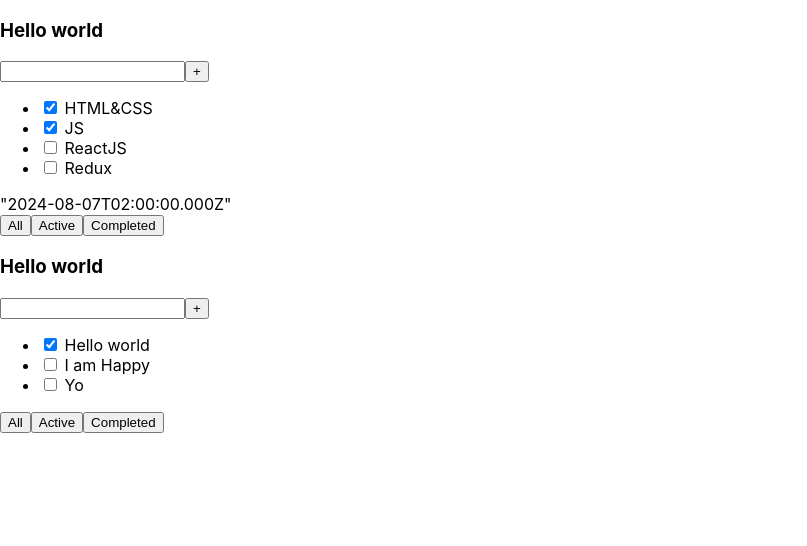
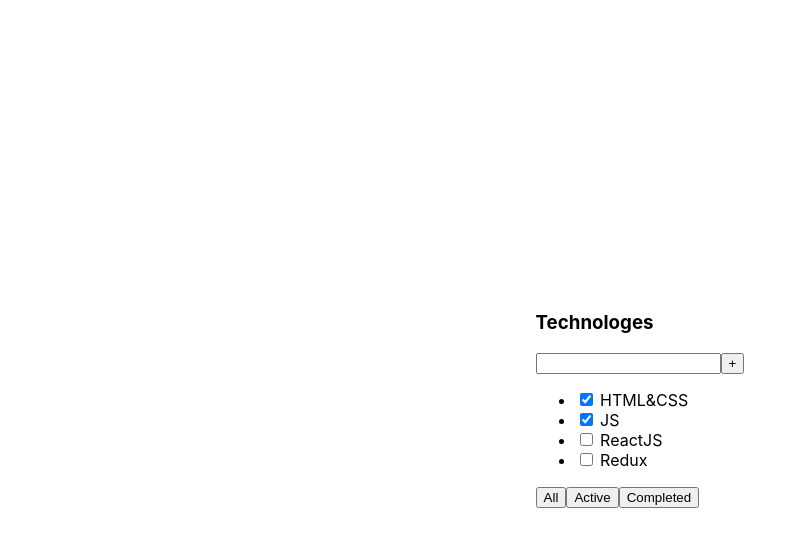
Before and after one commit to tabolo1000/todolists, a React (Create React App) app: page / in a window 1280 px wide. Shown: the top 546 px of the page, without its empty margins (0-807 px from the left). Built offline with nearby package versions, Linux system fonts and the light colour scheme.

Commit message:
create filter for todolist

```diff
--- a/package.json
+++ b/package.json
@@ -10,10 +10,12 @@
     "@types/node": "^16.7.13",
     "@types/react": "^18.0.0",
     "@types/react-dom": "^18.0.0",
+    "@types/styled-components": "^5.1.34",
     "@types/uuid": "^10.0.0",
     "react": "^18.3.1",
     "react-dom": "^18.3.1",
     "react-scripts": "5.0.1",
+    "styled-components": "^6.1.12",
     "typescript": "^4.4.2",
     "uuid": "^10.0.0",
     "web-vitals": "^2.1.0"
--- a/src/App.tsx
+++ b/src/App.tsx
@@ -1,41 +1,68 @@
-import React from 'react';
+import React, { useState } from 'react';
 import './App.css';
-import {v4} from "uuid";
-import {Todolist} from "./Todolist";
+import { v1, v4 } from "uuid";
+import { Todolist } from "./components/todolist/Todolist";
+import { TaskType } from './types/Task';
+import { FilterType } from './types/todolist';
+import styled from 'styled-components';
 
 
-export type TaskType = {
-    id: number,
-    title: string,
-    isDone: boolean,
+type TasksType = {
+    [x: string]: Array<TaskType>
+}
+
+type TodolistType = {
+    id: string;
+    title: string;
+    filter: FilterType
+}
+
+let todolistId = v1()
+
+const initialTasks: TasksType = {
+    [todolistId]: [
+        { id: 1, title: 'HTML&CSS', isDone: true },
+        { id: 2, title: 'JS', isDone: true },
+        { id: 3, title: 'ReactJS', isDone: false },
+        { id: 4, title: 'Redux', isDone: false },
+    ],
+
 }
 
 
+const initialTodolists: Array<TodolistType> = [
+    { id: todolistId, title: "Technologes", filter: "All" }
+]
+
+
 function App() {
-    console.log(crypto.randomUUID())
-    console.log(v4());
+    const [todolists, setTodolist] = useState<Array<TodolistType>>(initialTodolists)
+    const [tasks, setTasks] = useState<TasksType>(initialTasks)
+    const date: Date = new Date();
 
-    const date: Date= new Date();
+    function changeFilter(todolistsId: string, filter: FilterType) {
+        setTodolist(todolists.map((el: TodolistType) => {
+           return (el.id === todolistId) ? { ...el, filter } : el
+        }))
+    }
 
-    const tasks1: TaskType[] = [
-        {id: 1, title: 'HTML&CSS', isDone: true},
-        {id: 2, title: 'JS', isDone: true},
-        {id: 3, title: 'ReactJS', isDone: false},
-        { id: 4, title: 'Redux', isDone: false },
-    ]
 
-    const tasks2: TaskType[] = [
-        {id: 1, title: 'Hello world', isDone: true},
-        {id: 2, title: 'I am Happy', isDone: false},
-        {id: 3, title: 'Yo', isDone: false},
-    ]
+    const listTodolists = todolists.map(el => {
+        return <Todolist id = {el.id} changeFilter = {changeFilter} title={el.title} tasks={tasks[el.id]} filter={el.filter} />
+    })
 
     return (
-        <div>
-            <Todolist title='Hello world' tasks={tasks1} date = {date}/>
-            <Todolist title='Hello world' tasks={tasks2}/>
-        </div>
+        <MainApp>
+            {listTodolists}
+        </MainApp>
     )
 }
 
+const MainApp = styled.div`
+    height: 100vh;
+    display: flex;
+    justify-content: center;
+    align-items: center;
+`
+
 export default App;
--- a/src/Button.tsx
+++ b/src/Button.tsx
@@ -1,11 +1,13 @@
-import React, {FC} from "react";
+import React, { FC } from "react";
+import { FilterType } from "./types/todolist";
 
 type propsType = {
-    title: string
+    title: FilterType
+    onClick: (filter:FilterType) => void
 }
 
-export const Button: FC<propsType> = ({title}) => {
+export const Button: FC<propsType> = ({ title, onClick }) => {
     return (
-        <button>{title}</button>
+        <button onClick={onClick.bind({}, title)}>{title}</button>
     )
 }
--- a/src/Todolist.tsx
+++ /dev/null
@@ -1,37 +0,0 @@
-import React, {FC} from "react";
-import {TaskType} from "./App";
-import {Task} from "./Task";
-import {Button} from "./Button";
-
-type PropsType = {
-    title: string
-    tasks: TaskType[]
-    date?: Date
-}
-export const Todolist: FC<PropsType> = (
-    {
-        title,
-        tasks,
-        date
-    }
-) => {
-    return (
-        <div>
-            <h3>{title}</h3>
-            <div>
-                <input type="text"/>
-                <button>+</button>
-            </div>
-            <ul>
-                {tasks.map((task: TaskType) => <Task key={task.id} id={1} title={task.title} isDone={task.isDone}/>)}
-            </ul>
-            {JSON.stringify(date)}
-            <div>
-                <Button title={'All'}/>
-                <Button title={'Active'}/>
-                <Button title={'Completed'}/>
-            </div>
-
-        </div>
-    )
-}
--- a/src/Task.tsx
+++ b/src/components/task/Task.tsx
@@ -1,5 +1,5 @@
 import React, {FC} from "react";
-import {TaskType} from "./App";
+import {TaskType} from "../../types/Task";
 
 export const Task: FC<TaskType> = ({
                                 title,
--- /dev/null
+++ b/src/components/todolist/Todolist.tsx
@@ -0,0 +1,53 @@
+import React, { FC } from "react";
+import { TaskType } from "../../types/Task";
+import { Task } from "../task/Task";
+import { Button } from "../../Button";
+import { FilterType, TodolistProps } from "../../types/todolist";
+
+enum filterValue {
+  all = "All",
+  active = "Active",
+  completed = "Completed",
+}
+
+export const Todolist: FC<TodolistProps> = ({changeFilter,id, title, tasks, date, filter }) => {
+
+
+  switch (filter){
+    case (filterValue.active):{
+      tasks = tasks.filter(el => !el.isDone);
+      break;
+    }
+    case(filterValue.completed):{
+      tasks = tasks.filter(el => el.isDone);
+      break;
+    }
+    default:
+  }
+
+  const taskList = tasks.map((task: TaskType) => (
+    <Task key={task.id} id={1} title={task.title} isDone={task.isDone} />
+  ));
+
+
+  const onClickFilter = (filter:FilterType) => {
+    changeFilter(id, filter)
+  }
+
+  return (
+    <div>
+      <h3>{title}</h3>
+      <div>
+        <input type="text" />
+        <button>+</button>
+      </div>
+      <ul>{taskList}</ul>
+      {JSON.stringify(date)}
+      <div>
+        <Button onClick = {onClickFilter} title={filterValue.all} />
+        <Button onClick = {onClickFilter} title={filterValue.active} />
+        <Button onClick = {onClickFilter} title={filterValue.completed} />
+      </div>
+    </div>
+  );
+};
--- a/src/index.css
+++ b/src/index.css
@@ -7,6 +7,11 @@
   -moz-osx-font-smoothing: grayscale;
 }
 
+html, #root, body{
+  height: 100vh;
+
+}
+
 code {
   font-family: source-code-pro, Menlo, Monaco, Consolas, 'Courier New',
     monospace;
--- /dev/null
+++ b/src/types/Task.d.ts
@@ -0,0 +1,5 @@
+export type TaskType = {
+    id: number,
+    title: string,
+    isDone: boolean,
+}
```
Also changed, not shown: src/types/todolist.d.ts (added, +13 -0 lines), src/types/App.d.ts (added), 1 other file (tests, documents, lock files or other folders).
